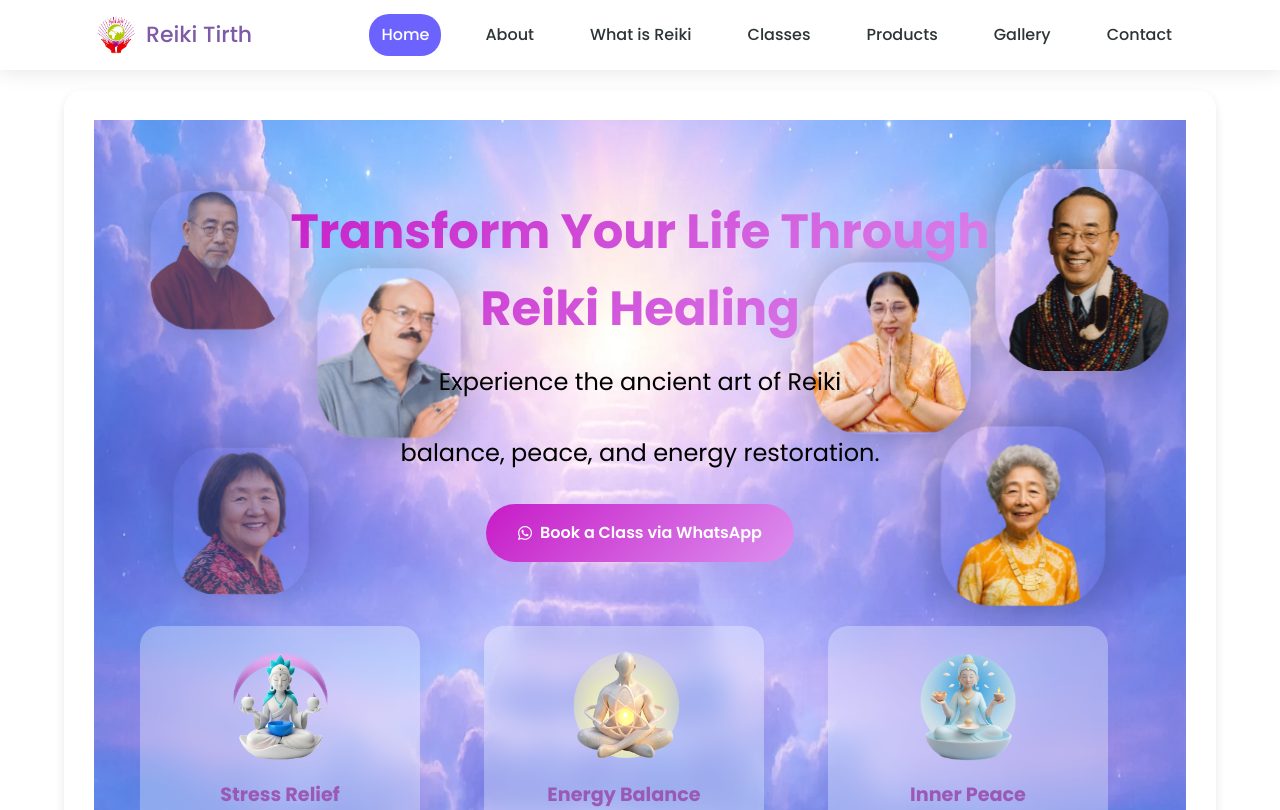
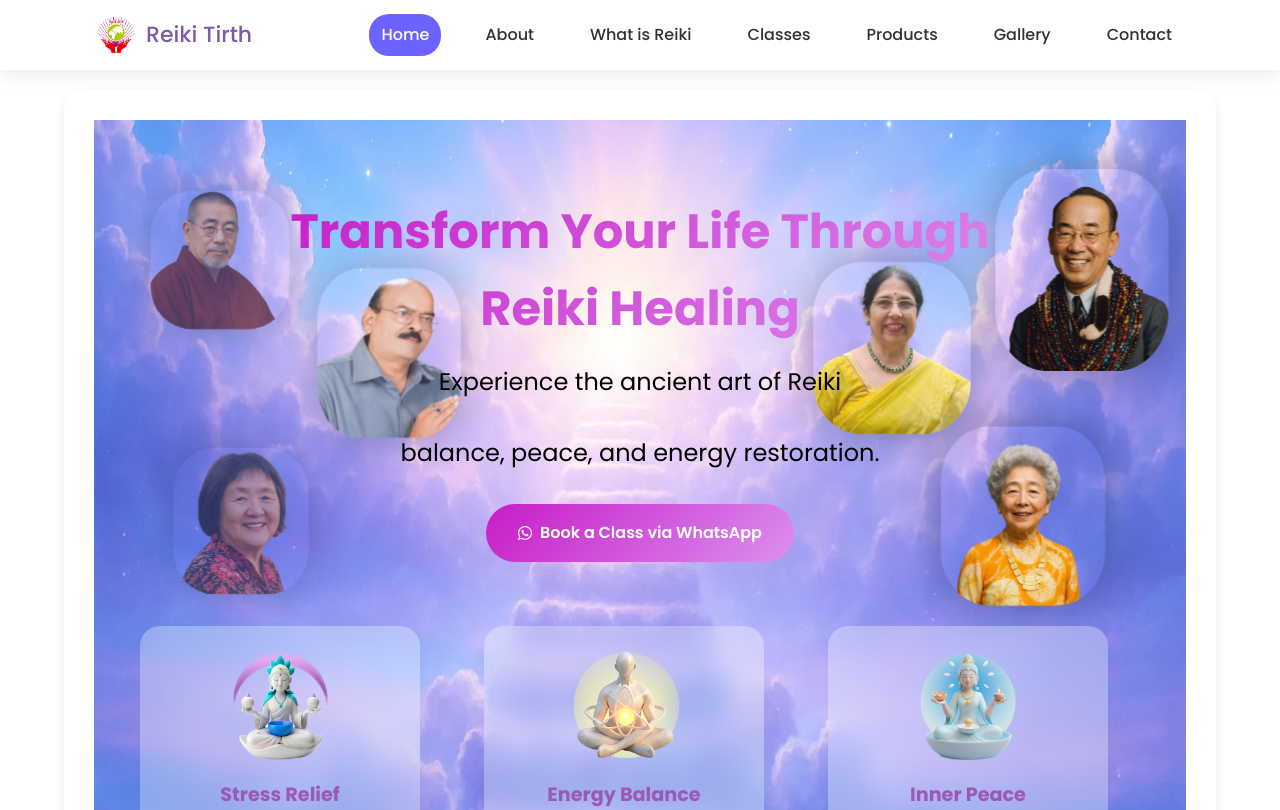
Before and after one commit to pbdyadav/reikitirth, a React (Create React App) app: page / in a window 1280 px wide. Shown: the top 810 px of the page. Built offline with nearby package versions, Linux system fonts and the light colour scheme.

Commit message:
Update Usha Maa Photo

```diff
--- a/src/App.js
+++ b/src/App.js
@@ -45,7 +45,7 @@ function PageWrapper() {
         <Route path="/what-is-reiki" element={<WhatIsReiki />} />
         <Route path="/classes" element={<Classes />} />
         <Route path="/products" element={<UnderConstruction />} />
-        <Route path="/gallery" element={<UnderConstruction />} />
+        <Route path="/gallery" element={<Gallery />} />
         <Route path="/contact" element={<Contact />} />
         <Route path="/chakras/:slug" element={<ChakraDetail />} />
       <Route path="/masters/mikao-usui" element={<MikaoUsui />} />
--- a/src/pages/Home.jsx
+++ b/src/pages/Home.jsx
@@ -25,7 +25,7 @@ const Home = () => {
             ></div>
             <div
               className="circle c3"
-              style={{ backgroundImage: `url(${process.env.PUBLIC_URL}/images/Guru_Maa1.webp)` }}
+              style={{ backgroundImage: `url(${process.env.PUBLIC_URL}/images/Guru_Maa3.png)` }}
             ></div>
             <div
               className="circle c4"
```
Also changed, not shown: public/images/Guru_Maa2.jpg (added), public/images/Guru_Maa3.png (added).
